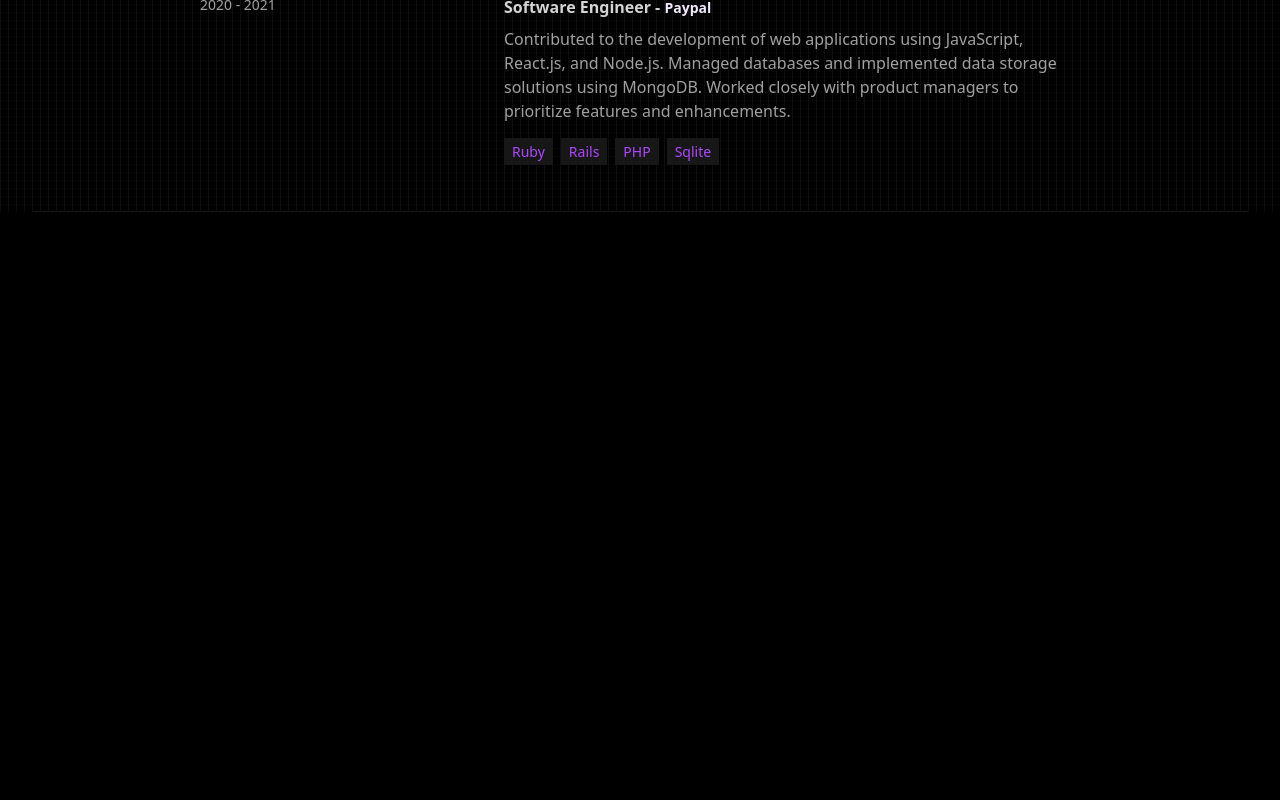
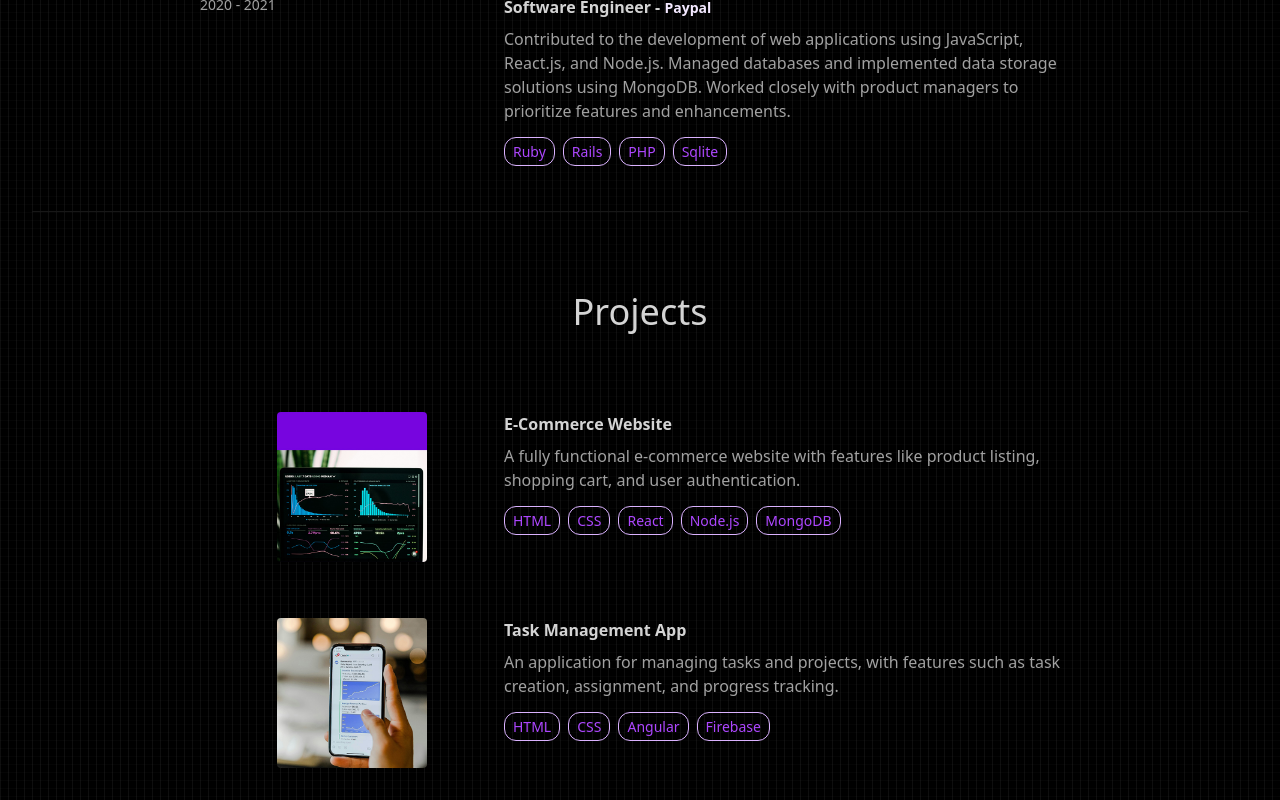
Before and after one commit to MysticAakash07/portfolio-v2, a React (Vite) app: page / in a window 1280 px wide. Shown: the part 2820-3620 px from the top of the page. Before the commit the page ends 3032 px from the top, so only its background shows below. Built offline with nearby package versions, Linux system fonts and the light colour scheme.

Commit message:
Added the Projects Section

```diff
--- a/src/App.jsx
+++ b/src/App.jsx
@@ -3,6 +3,7 @@
 import About from "./components/About";
 import Technologies from "./components/Technologies";
 import Experience from "./components/Experience";
+import Projects from "./components/Projects";
 function App() {
 	return (
 		<div className="overflow-x-hidden text-neutral-300 antialiased selection:bg-cyan-300 selection:text-cyan-900">
@@ -18,6 +19,7 @@
 				<About />
 				<Technologies />
 				<Experience />
+				<Projects />
 			</div>
 		</div>
 	);
--- a/src/components/Experience.jsx
+++ b/src/components/Experience.jsx
@@ -9,13 +9,21 @@
 						<div className="w-full lg:w-1/4">
 							<p className="mb-2 text-sm text-neutral-400">{exp.year}</p>
 						</div>
-                        <div className="w-full max-w-xl lg:3/4">
-                        <h6 className="mb-2 font-semibold">{exp.role} - <span className="text-sm text-purple-100">{exp.company}</span></h6>
-                        <p className="mb-4 text-neutral-400">{exp.description}</p>
-                        {exp.technologies.map((tech,idx)=>(
-                            <span key={idx} className="mr-2 mt-4 bg-neutral-900 px-2 py-1 text-sm font-medium text-purple-500 ">{tech}</span>
-                        ))}
-                        </div>
+						<div className="w-full max-w-xl lg:3/4">
+							<h6 className="mb-2 font-semibold">
+								{exp.role} -{" "}
+								<span className="text-sm text-purple-100">{exp.company}</span>
+							</h6>
+							<p className="mb-4 text-neutral-400">{exp.description}</p>
+							{exp.technologies.map((tech, idx) => (
+								<span
+									key={idx}
+									className="mr-2 mt-4 px-2 py-1 text-sm font-medium text-purple-500 border-purple-300 border rounded-xl"
+								>
+									{tech}
+								</span>
+							))}
+						</div>
 					</div>
 				))}
 			</div>
--- /dev/null
+++ b/src/components/Projects.jsx
@@ -0,0 +1,37 @@
+import { PROJECTS } from "../constants";
+const Projects = () => {
+	return (
+		<div className="border-b border-neutral-900 pb-4">
+			<h2 className="my-20 text-center text-4xl ">Projects</h2>
+			<div>
+				{PROJECTS.map((project, idx) => (
+					<div key={idx} className="mb-8 flex flex-wrap lg:justify-center">
+						<div className="w-full lg:w-1/4">
+							<img
+								src={project.image}
+								width={150}
+								height={150}
+								alt={project.title}
+								className="mb-6 rounded mx-auto"
+							/>
+						</div>
+						<div className="w-full max-w-xl lg:w-3/4">
+							<h6 className="mb-2 font-semibold">{project.title}</h6>
+							<p className="mb-4 text-neutral-400">{project.description}</p>
+							{project.technologies.map((tech, idx) => (
+								<span
+									key={idx}
+									className="mr-2 mt-4 px-2 py-1 text-sm font-medium text-purple-500 border-purple-300 border rounded-xl"
+								>
+									{tech}
+								</span>
+							))}
+						</div>
+					</div>
+				))}
+			</div>
+		</div>
+	);
+};
+
+export default Projects;
```
